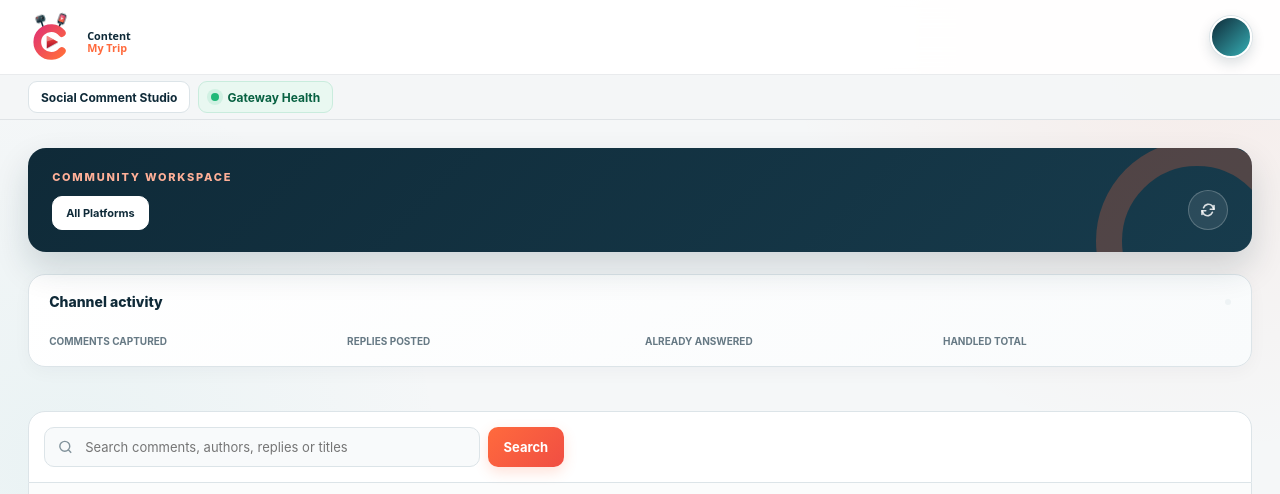
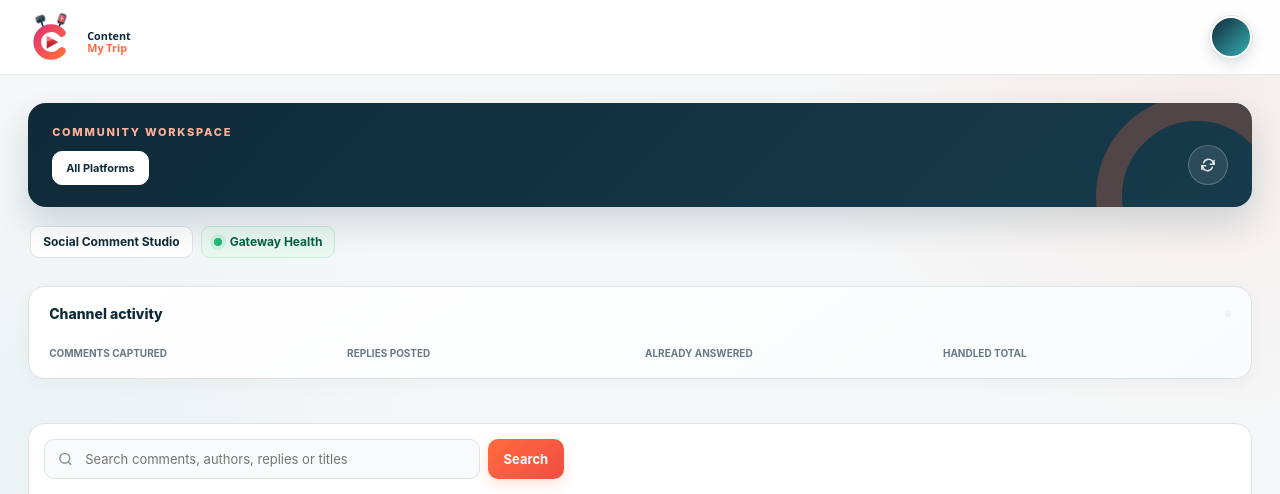
Before and after one commit to satyakaibm/social-comment-bot, a Python web app: template app/templates/dashboard.html in a window 1280 px wide. Shown: the top 494 px of the page. Run offline with Jinja, Linux system fonts and the light colour scheme; the template is opened without the code that fills it, so the values that code supplies are empty.

Commit message:
Place service navigation below dashboard banner

```diff
--- a/app/templates/dashboard.html
+++ b/app/templates/dashboard.html
@@ -52,7 +52,7 @@
     }
     .brand { display:flex; align-items:center; min-width:0; text-decoration:none; }
     .brand img { display:block; width:178px; height:58px; object-fit:contain; object-position:left center; }
-    .service-nav { min-height:45px; padding:6px 28px; display:flex; align-items:center; gap:8px; overflow-x:auto; background:rgba(245,247,248,.92); border-bottom:1px solid var(--header-line); scrollbar-width:thin; }
+    .service-nav { min-height:45px; margin:-10px 0 22px; padding:6px 2px; display:flex; align-items:center; gap:8px; overflow-x:auto; scrollbar-width:thin; }
     .service-link,.gateway { min-height:32px; display:inline-flex; align-items:center; gap:8px; padding:0 12px; border-radius:9px; font-size:12px; font-weight:750; text-decoration:none; }
     .service-link { color:var(--navy); background:#fff; border:1px solid var(--line); }
     .gateway { color:#086142; background:#e9f8f1; border:1px solid #c9ecdd; }
@@ -163,9 +163,9 @@
     .footer-bottom { display:flex; justify-content:space-between; gap:20px; margin-top:28px; padding-top:16px; color:rgba(247,239,228,.58); border-top:1px solid rgba(247,239,228,.12); font-size:11px; }
     @media (min-width:1800px) { .activity-number{font-size:27px}.stat{min-height:112px;padding:21px}.stat-value{font-size:32px}table.db{font-size:13px} }
     @media (max-width:1280px) { .stats{grid-template-columns:repeat(3,minmax(150px,1fr))}.grid-wrap{height:55vh} }
-    @media (max-width:980px) { .topbar{padding:0 22px}.service-nav{padding:6px 22px}.toolbar{align-items:stretch;flex-direction:column}form.search{width:100%}.grid-wrap{height:58vh}.footer-main{grid-template-columns:1.4fr 1fr 1fr;gap:28px} }
+    @media (max-width:980px) { .topbar{padding:0 22px}.toolbar{align-items:stretch;flex-direction:column}form.search{width:100%}.grid-wrap{height:58vh}.footer-main{grid-template-columns:1.4fr 1fr 1fr;gap:28px} }
     @media (max-width:780px) { .activity-head{align-items:stretch;flex-direction:column}.activity-platforms,.range-scroll{width:100%}.activity-values{grid-template-columns:repeat(2,1fr);row-gap:18px}.footer-main{grid-template-columns:1fr 1fr}.footer-brand{grid-column:1/-1} }
-    @media (max-width:620px) { .topbar{height:66px;padding:0 16px}.brand img{width:135px;height:48px}.profile summary{width:40px;height:40px}.service-nav{padding:6px 16px}.service-link,.gateway{flex:0 0 auto}.page{padding:20px 14px 38px}.intro{align-items:flex-start;flex-direction:column;padding:19px 60px 19px 17px}.intro-actions{position:absolute;top:16px;right:16px}.activity{padding:16px}.activity-head{margin-bottom:20px}.stats{grid-template-columns:repeat(2,minmax(0,1fr));gap:9px}.stat{min-height:88px;padding:15px}.stat-value{font-size:23px}.toolbar{padding:12px}form.search button{padding:0 12px}.grid-wrap{height:60vh;border-radius:0 0 13px 13px}table.db{min-width:1420px}.pager{gap:10px}.footer-panel{padding:30px 16px 18px}.footer-main{grid-template-columns:1fr;gap:24px}.footer-brand{grid-column:auto}.footer-bottom{align-items:flex-start;flex-direction:column}.profile-menu{max-width:calc(100vw - 28px)} }
+    @media (max-width:620px) { .topbar{height:66px;padding:0 16px}.brand img{width:135px;height:48px}.profile summary{width:40px;height:40px}.service-link,.gateway{flex:0 0 auto}.page{padding:20px 14px 38px}.intro{align-items:flex-start;flex-direction:column;padding:19px 60px 19px 17px}.intro-actions{position:absolute;top:16px;right:16px}.activity{padding:16px}.activity-head{margin-bottom:20px}.stats{grid-template-columns:repeat(2,minmax(0,1fr));gap:9px}.stat{min-height:88px;padding:15px}.stat-value{font-size:23px}.toolbar{padding:12px}form.search button{padding:0 12px}.grid-wrap{height:60vh;border-radius:0 0 13px 13px}table.db{min-width:1420px}.pager{gap:10px}.footer-panel{padding:30px 16px 18px}.footer-main{grid-template-columns:1fr;gap:24px}.footer-brand{grid-column:auto}.footer-bottom{align-items:flex-start;flex-direction:column}.profile-menu{max-width:calc(100vw - 28px)} }
     @media (max-width:390px) { .activity-platform{padding:8px 10px}.range-button{padding:0 10px}.stat-label{font-size:9px}.search{flex-direction:column}.search button{width:100%}.grid-wrap{height:56vh} }
     @media (prefers-reduced-motion:reduce) { *,*::before,*::after{scroll-behavior:auto!important;animation-duration:.01ms!important;animation-iteration-count:1!important;transition-duration:.01ms!important} }
   </style>
@@ -188,11 +188,6 @@
       </div>
     </div>
   </header>
-  <nav class="service-nav" aria-label="Service navigation">
-    <a class="service-link" href="/">Social Comment Studio</a>
-    <a class="gateway" href="/health"><span class="gateway-dot"></span><span>Gateway Health</span></a>
-  </nav>
-
   <main class="page" id="main-content" tabindex="-1">
     <section class="intro">
       <div>
@@ -208,6 +203,11 @@
         </button>
       </div>
     </section>
+
+    <nav class="service-nav" aria-label="Service navigation">
+      <a class="service-link" href="/">Social Comment Studio</a>
+      <a class="gateway" href="/health"><span class="gateway-dot"></span><span>Gateway Health</span></a>
+    </nav>
 
     {% for category, message in get_flashed_messages(with_categories=true) %}<div class="flash {{ category }}">{{ message }}</div>{% endfor %}
 
```
Also changed, not shown: tests/test_dashboard.py (+3 -2 lines).
